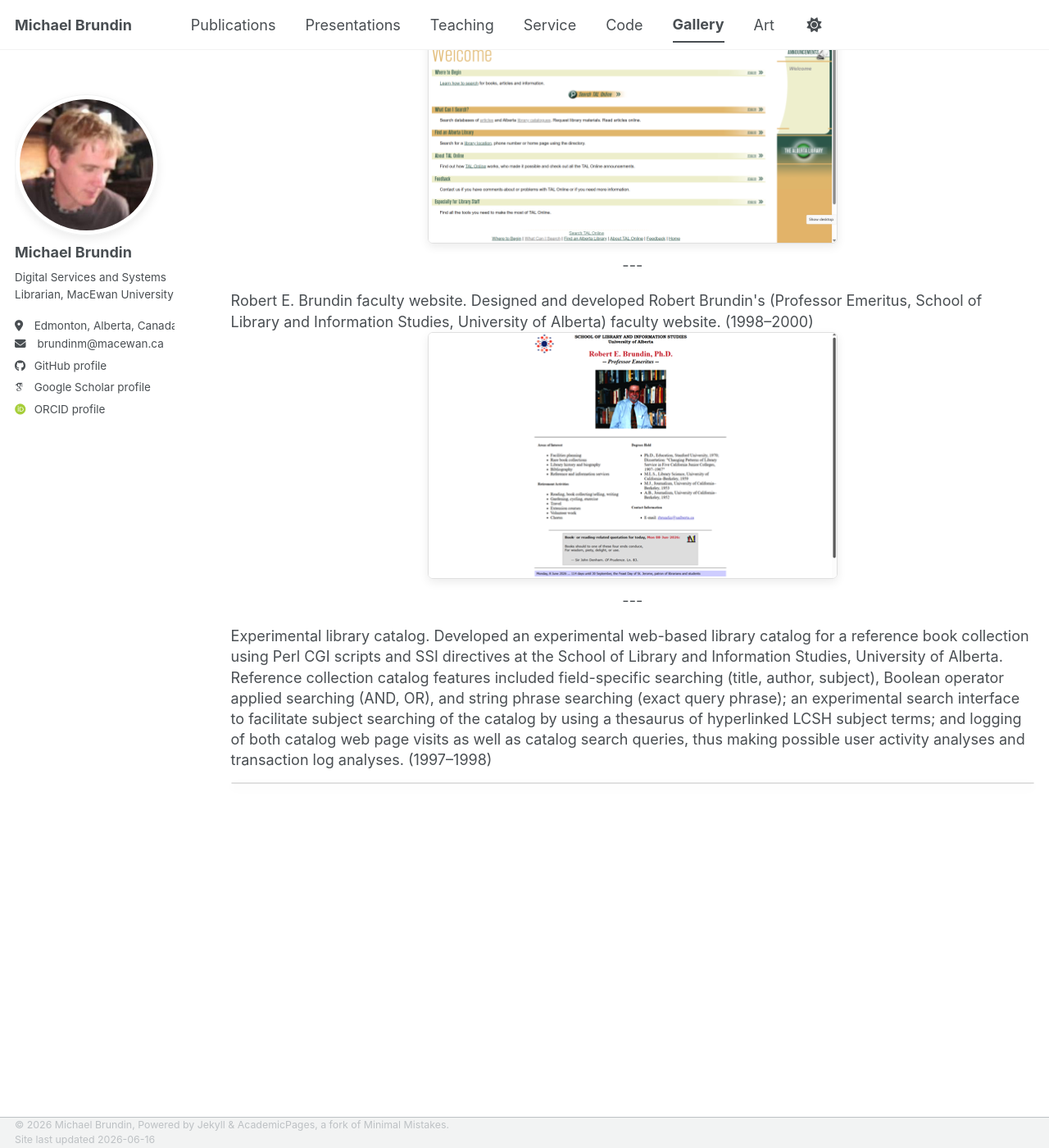
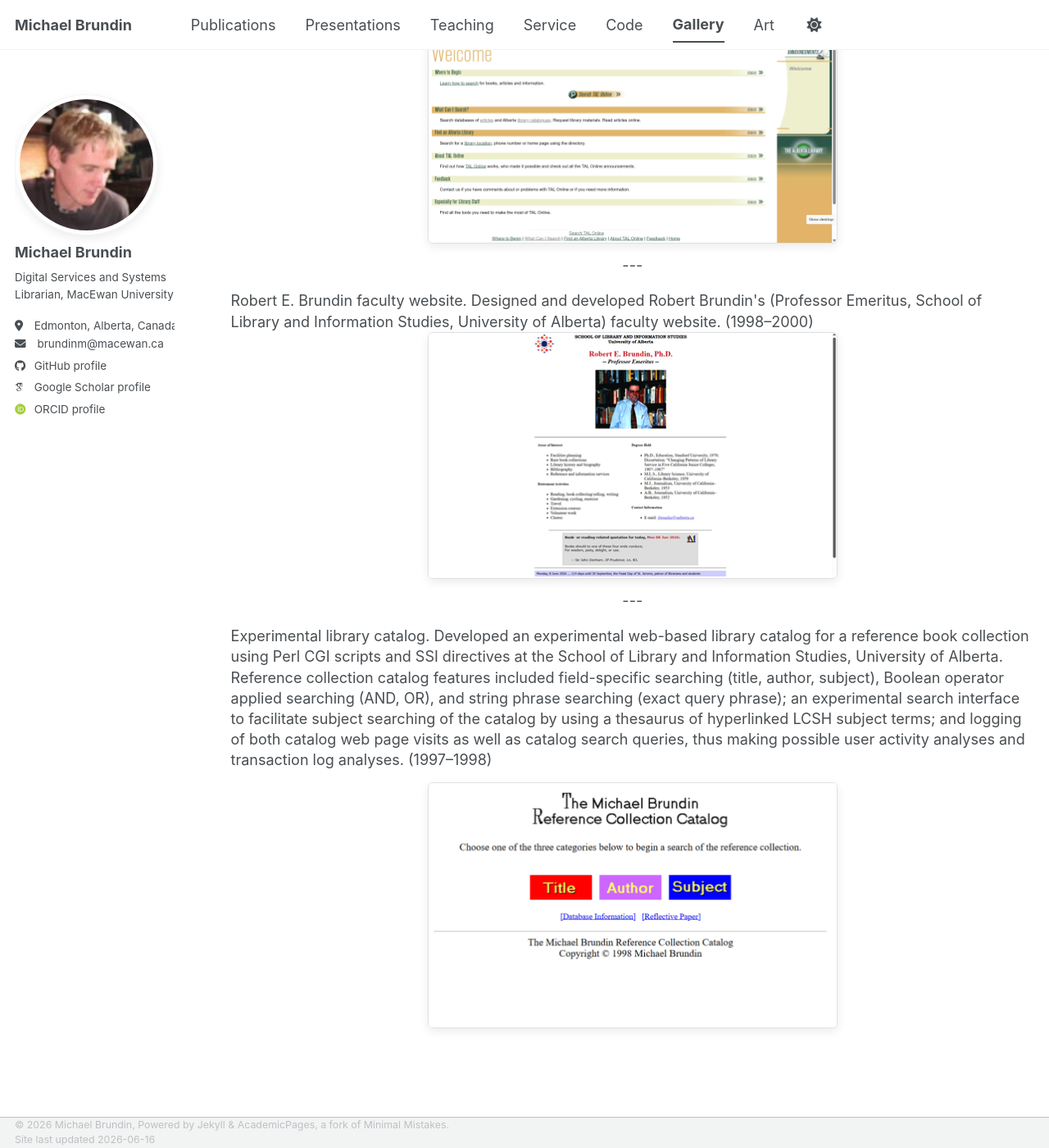
Before and after one commit to brundinm/brundinm.github.io, a Jekyll site: the page built from _pages/gallery.html, in a window 1280 px wide and 1400 px high, scrolled down 2391 px. Shown: the whole window at 82% size. Built offline with Jekyll 4.4.1, drawn with Linux system fonts in a browser that asks for light colours; some web fonts are replaced; a script bundle is joined from its source files by our own code; library files that are not in the unit come from our copies.

Commit message:
Update gallery.html

```diff
--- a/_pages/gallery.html
+++ b/_pages/gallery.html
@@ -48,10 +48,9 @@ img {
     margin-left: auto;
     margin-right: auto;
     position: relative;
-	/*
-    width: 500px;
-    height: 300px;
-	*/
+	width: 100%;
+    max-width: 500px;
+    aspect-ratio: 500 / 300;
     overflow: visible;
 }
 .catalog-container img {
@@ -73,6 +72,14 @@ img {
     opacity: 1;
     transform: scale(1.5);
     transition: opacity 0.1s ease, transform 0.3s ease-out;
+}
+@media (min-width: 768px) {
+    .screenshot:hover {
+        transform: scale(1.5);
+    }
+    .catalog-container:hover .recto {
+        transform: scale(1.5);
+    }
 }
 </style>
 
```
